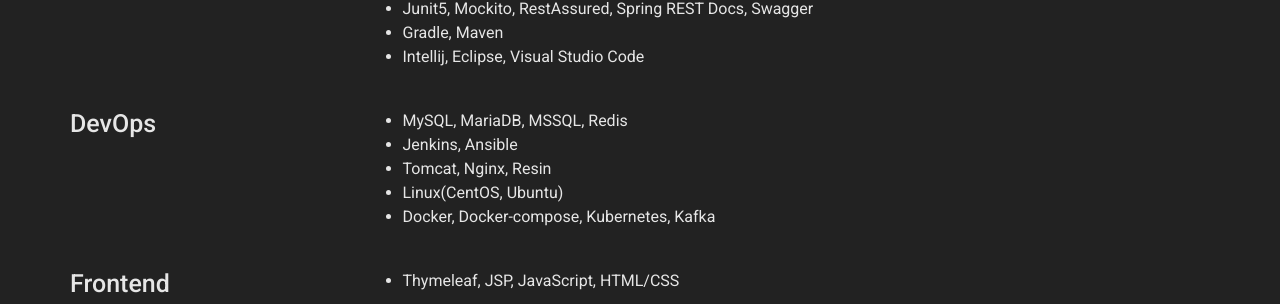
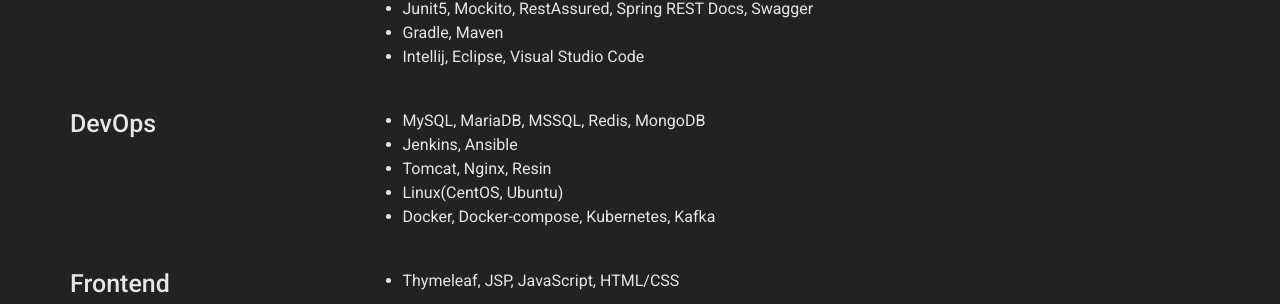
Before and after one commit to wlroh/wlroh.github.io, a Jekyll site: the page built from resume.md, in a window 1280 px wide and 900 px high, scrolled down 5305 px. Shown: the part 149-453 px from the top of the window. Built offline with Jekyll 4.4.1, drawn with Linux system fonts in a browser that asks for light colours; nearby versions of some CDN libraries.

Commit message:
docs: 스킬 셋 파트를 최신화하라

```diff
--- a/_data/resume/skill.yml
+++ b/_data/resume/skill.yml
@@ -15,7 +15,7 @@
       left_area_vertical_align: top
       title: DevOps
       description: | # this will include new lines to allow paragraphs
-        * MySQL, MariaDB, MSSQL, Redis
+        * MySQL, MariaDB, MSSQL, Redis, MongoDB
         * Jenkins, Ansible
         * Tomcat, Nginx, Resin
         * Linux(CentOS, Ubuntu)
```
